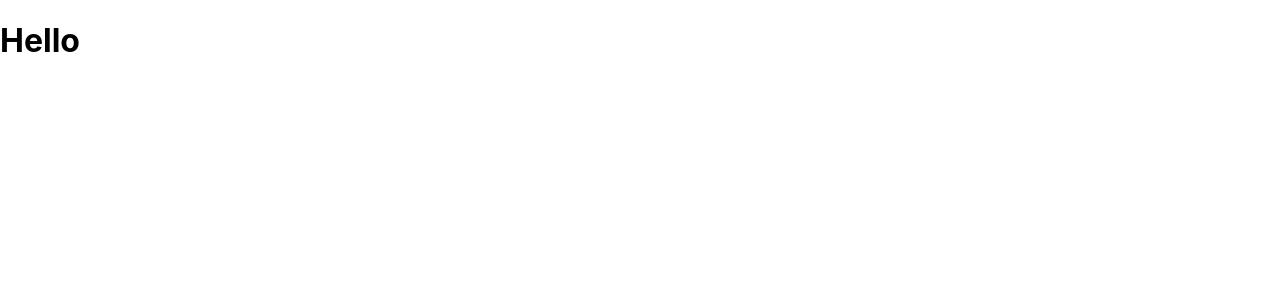
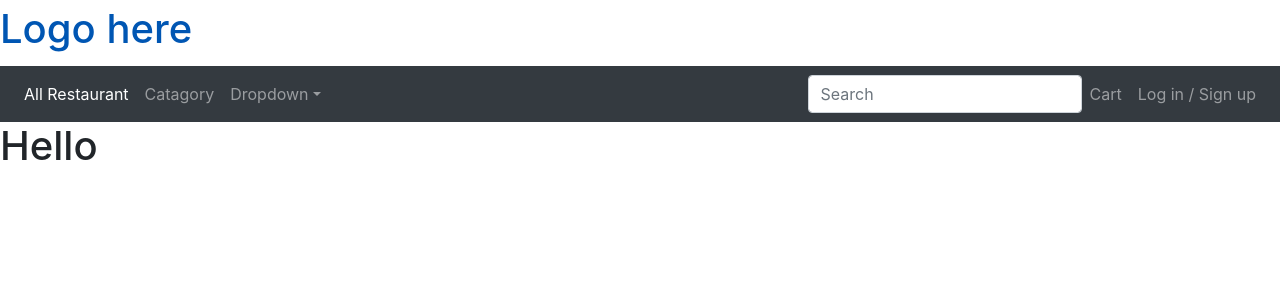
Before and after one commit to iapisak/food-app-front-end, a React (Create React App) app: page / in a window 1280 px wide. Shown: the top 300 px of the page. Built offline with nearby package versions, Linux system fonts and the light colour scheme.

Commit message:
Create Navbar

```diff
--- a/public/index.html
+++ b/public/index.html
@@ -2,24 +2,10 @@
 <html lang="en">
   <head>
     <meta charset="utf-8" />
-    <link rel="icon" href="%PUBLIC_URL%/favicon.ico" />
+    <link href="https://stackpath.bootstrapcdn.com/bootstrap/4.3.1/css/bootstrap.min.css" rel="stylesheet" integrity="sha384-ggOyR0iXCbMQv3Xipma34MD+dH/1fQ784/j6cY/iJTQUOhcWr7x9JvoRxT2MZw1T" crossorigin="anonymous">
     <meta name="viewport" content="width=device-width, initial-scale=1" />
     <meta name="theme-color" content="#000000" />
-    <meta
-      name="description"
-      content="Web site created using create-react-app"
-    />
-
-    <link rel="manifest" href="%PUBLIC_URL%/manifest.json" />
-    <!--
-      Notice the use of %PUBLIC_URL% in the tags above.
-      It will be replaced with the URL of the `public` folder during the build.
-      Only files inside the `public` folder can be referenced from the HTML.
-
-      Unlike "/favicon.ico" or "favicon.ico", "%PUBLIC_URL%/favicon.ico" will
-      work correctly both with client-side routing and a non-root public URL.
-      Learn how to configure a non-root public URL by running `npm run build`.
-    -->
+    <meta name="description" content="Web site created using create-react-app" />
     <title>React App</title>
   </head>
   <body>
@@ -35,5 +21,8 @@
       To begin the development, run `npm start` or `yarn start`.
       To create a production bundle, use `npm run build` or `yarn build`.
     -->
+    <script src="https://code.jquery.com/jquery-3.3.1.slim.min.js" integrity="sha384-q8i/X+965DzO0rT7abK41JStQIAqVgRVzpbzo5smXKp4YfRvH+8abtTE1Pi6jizo" crossorigin="anonymous"></script>
+    <script src="https://cdnjs.cloudflare.com/ajax/libs/popper.js/1.14.7/umd/popper.min.js" integrity="sha384-UO2eT0CpHqdSJQ6hJty5KVphtPhzWj9WO1clHTMGa3JDZwrnQq4sF86dIHNDz0W1" crossorigin="anonymous"></script>
+    <script src="https://stackpath.bootstrapcdn.com/bootstrap/4.3.1/js/bootstrap.min.js" integrity="sha384-JjSmVgyd0p3pXB1rRibZUAYoIIy6OrQ6VrjIEaFf/nJGzIxFDsf4x0xIM+B07jRM" crossorigin="anonymous"></script>
   </body>
 </html>
--- a/src/App.js
+++ b/src/App.js
@@ -1,12 +1,19 @@
-import React from 'react';
+import React, { Component } from 'react';
+import Navbar from './components/Navbar/Navbar'
+
 import './App.css';
 
-function App() {
-  return (
-    <div>
-      <h1>Hello</h1>
-    </div>
-  );
+class App extends Component {
+
+  render() {
+    return (
+      <>
+        <Navbar />
+        <h1>Hello</h1>
+      </>
+    )
+
+  }
 }
 
 export default App;
--- /dev/null
+++ b/src/components/Navbar/Navbar.js
@@ -0,0 +1,47 @@
+import React, { Component } from 'react';
+
+class Navbar extends Component {
+    render() {
+        return (
+        <>
+            <a className="navbar-brand" href="/"><h1>Logo here</h1></a>
+            <nav className="navbar navbar-expand-xl navbar-dark bg-dark">
+                <button className="navbar-toggler" type="button" data-toggle="collapse" data-target="#navbarsExample06" aria-controls="navbarsExample06" aria-expanded="false" aria-label="Toggle navigation">
+                <span className="navbar-toggler-icon"></span>
+                </button>
+                <div className="collapse navbar-collapse" id="navbarsExample06">
+                    <ul className="navbar-nav mr-auto">
+                        <li className="nav-item active">
+                            <a className="nav-link" href="/">All Restaurant <span className="sr-only">(current)</span></a>
+                        </li>
+                        <li className="nav-item">
+                            <a className="nav-link" href="/">Catagory</a>
+                        </li>
+                        <li className="nav-item dropdown">
+                            <a className="nav-link dropdown-toggle" href="/" id="dropdown06" data-toggle="dropdown" aria-haspopup="true" aria-expanded="false">Dropdown</a>
+                            <div className="dropdown-menu" aria-labelledby="dropdown06">
+                                <a className="dropdown-item" href="/">Action</a>
+                                <a className="dropdown-item" href="/">Another action</a>
+                                <a className="dropdown-item" href="/">Something else here</a>
+                            </div>
+                        </li>
+                    </ul>
+                    <form className="form-inline my-2 my-md-0">
+                        <input className="form-control" type="text" placeholder="Search" />
+                    </form>
+                    <ul className="navbar-nav">
+                        <li className="nav-item">
+                            <a className="nav-link" href="/">Cart</a>
+                        </li>
+                        <li className="nav-item">
+                            <a className="nav-link" href="/">Log in / Sign up</a>
+                        </li>
+                    </ul>
+                </div>
+            </nav>
+        </>
+        )
+    }
+}
+
+export default Navbar
--- a/src/index.css
+++ b/src/index.css
@@ -1,5 +1,8 @@
 body {
   margin: 0;
+  padding: 0;
+  outline: none;
+  box-sizing: border-box;
   font-family: -apple-system, BlinkMacSystemFont, 'Segoe UI', 'Roboto', 'Oxygen',
     'Ubuntu', 'Cantarell', 'Fira Sans', 'Droid Sans', 'Helvetica Neue',
     sans-serif;
```
